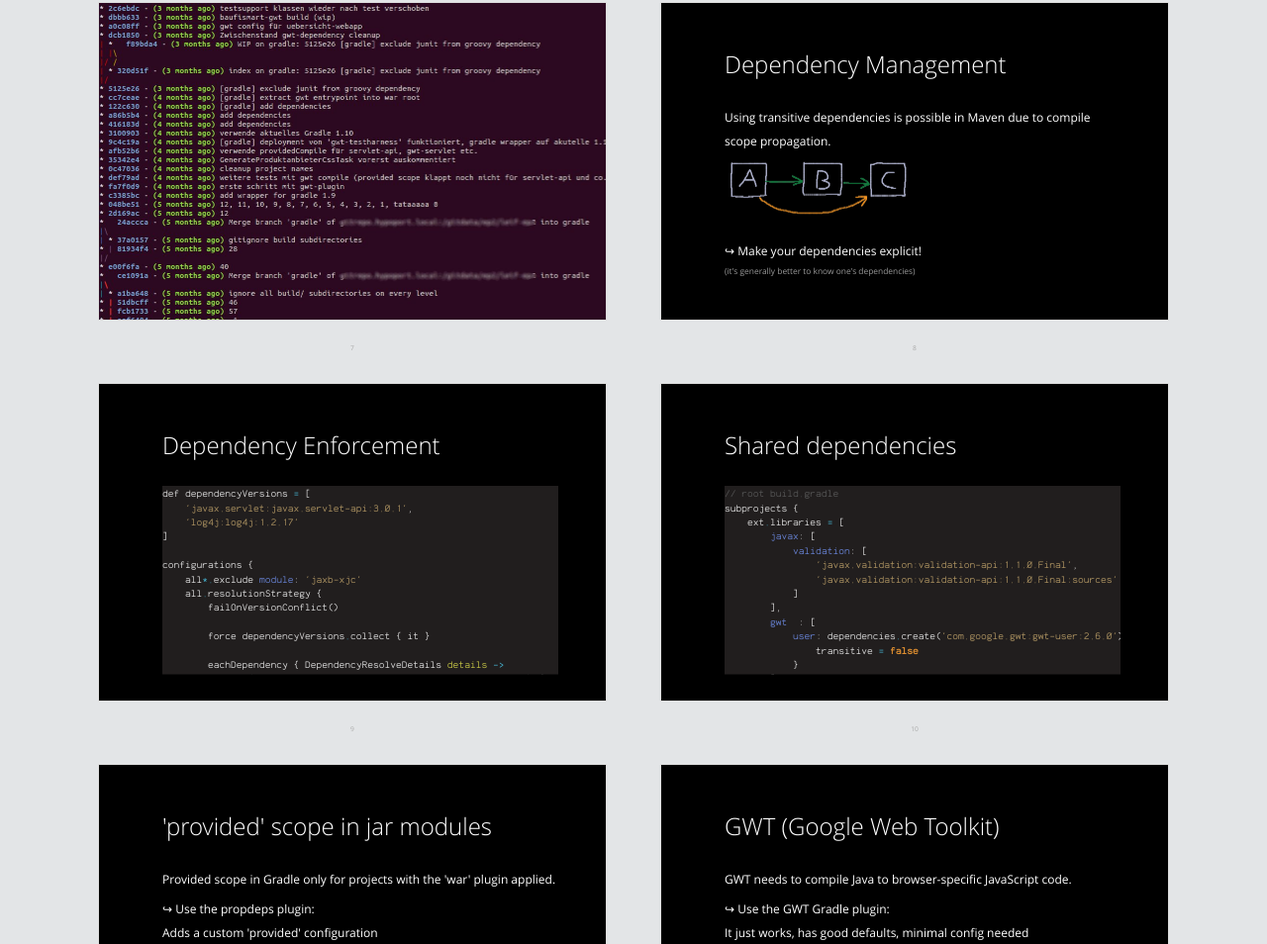
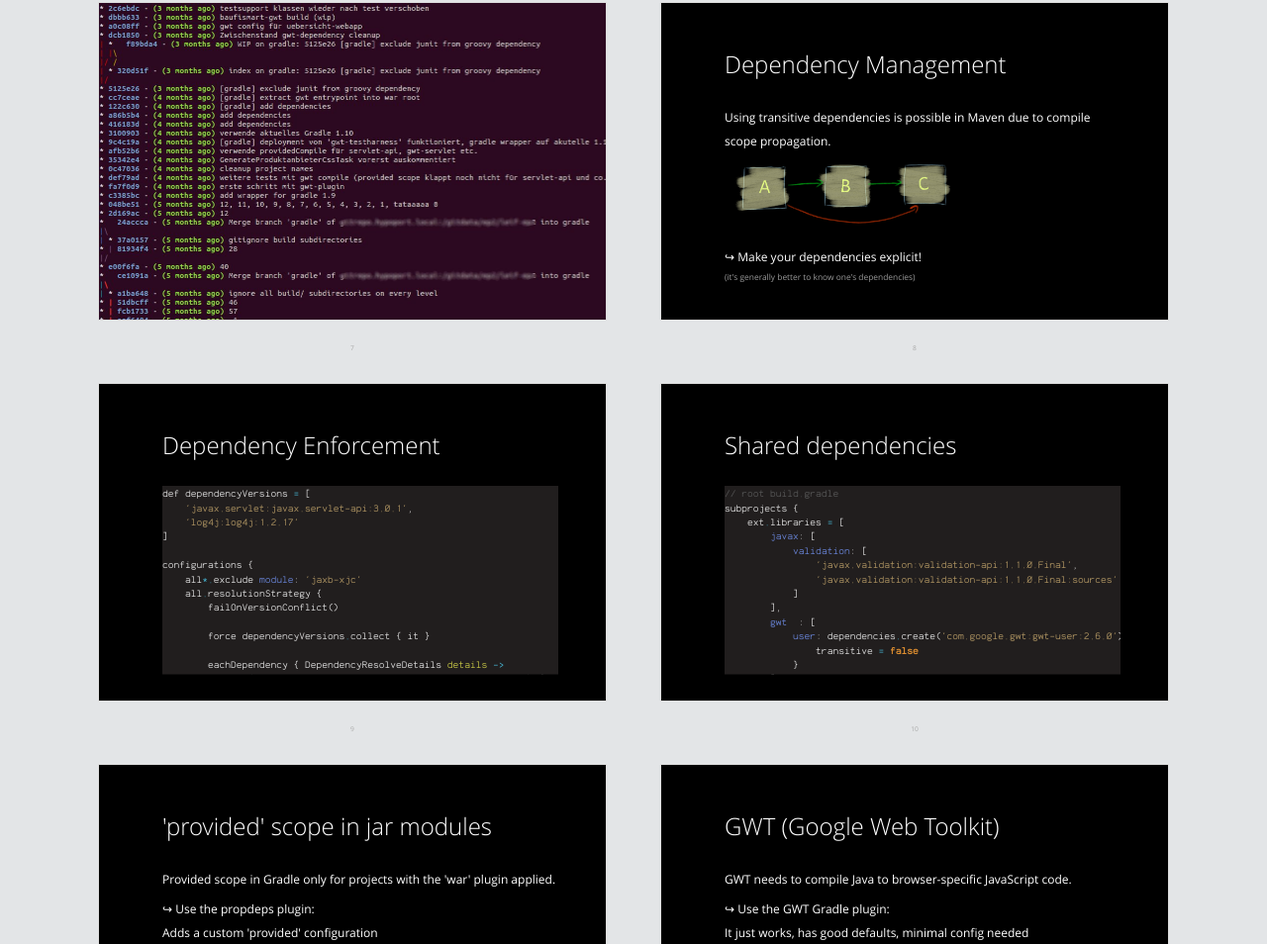
Before and after one commit to gesellix/gradle-summit-2014, a website: page index.html in a window 1280 px wide. Shown: the part 1494-2448 px from the top of the page at 99% size. Drawn offline with Linux system fonts and the light colour scheme.

Commit message:
improved dependency inheritance image

```diff
--- a/index.html
+++ b/index.html
@@ -216,11 +216,17 @@
         <h2>Dependency Management</h2>
 
         <div class="problem">Using transitive dependencies is possible in Maven due to compile scope propagation.
-            <div><img src="pictures/dependency-mgmt.png" alt="" class="transitive_deps"/></div>
+            <div><img src="pictures/dependency-inheritance.png" alt="" class="transitive_deps"/></div>
         </div>
         <div class="hint">Make your dependencies explicit! <p class="note">(it's generally better to know one's dependencies)</p>
         </div>
     </div>
+
+    <style>
+        img.transitive_deps {
+            height: 160px;;
+        }
+    </style>
 </section>
 
 <section class="slide" id="dependency-enforcement">
```
Also changed, not shown: pictures/dependency-inheritance.png (added), pictures/dependency-mgmt.png (deleted).
